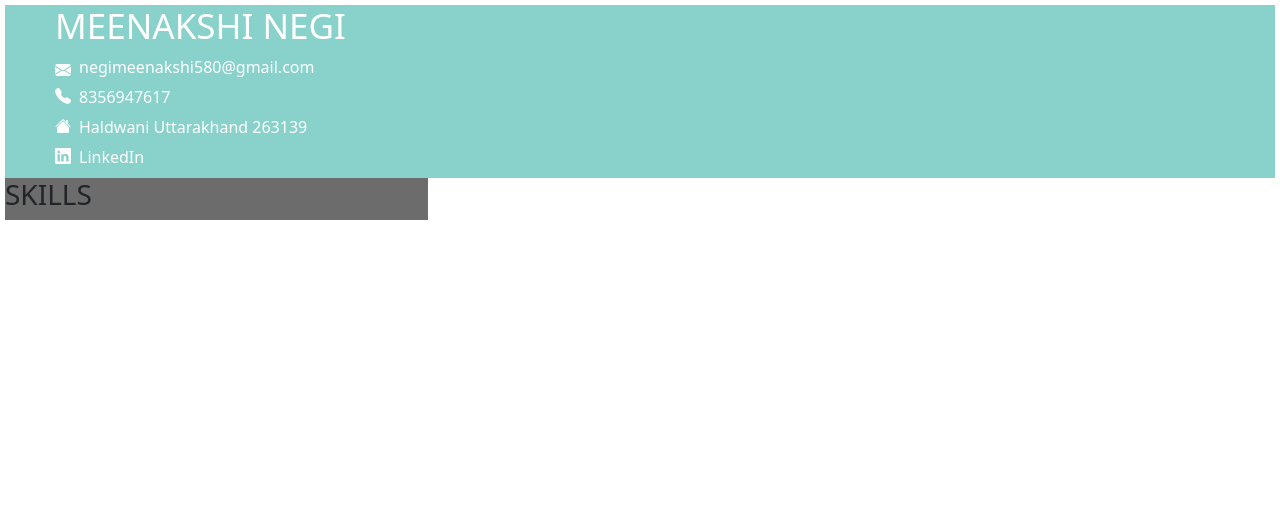
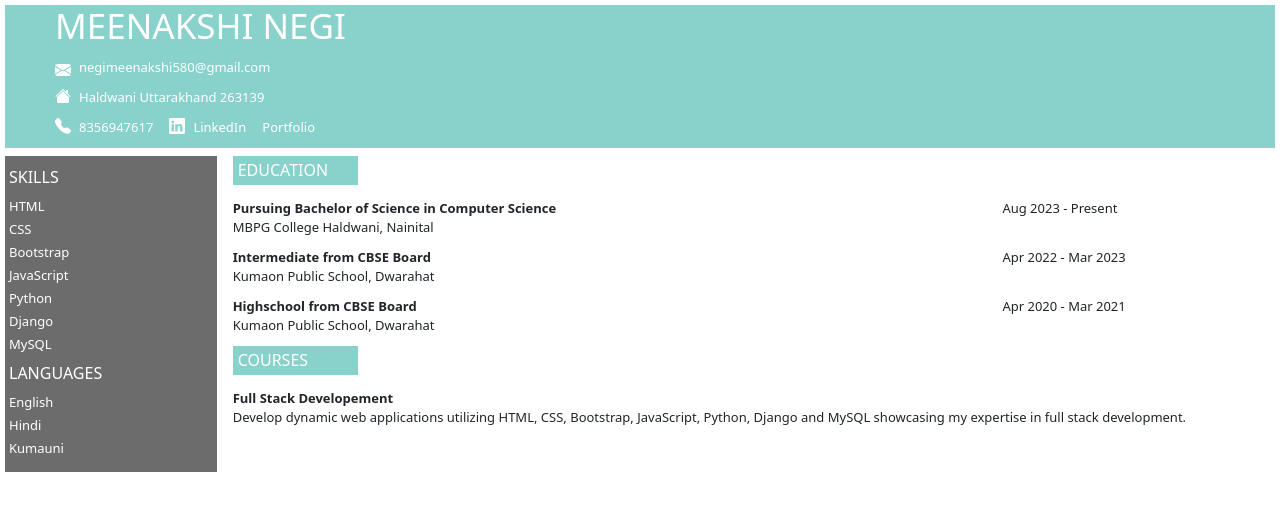
Before and after one commit to meenakshi263652/resume, a plain HTML site: page index.html in a window 1280 px wide. Drawn offline with nearby package versions, Linux system fonts and the light colour scheme.

Commit message:
Add files via upload
add element

```diff
--- a/index.html
+++ b/index.html
@@ -6,6 +6,7 @@
     <meta name="viewport" content="width=device-width, initial-scale=1.0">
     <link href="https://cdn.jsdelivr.net/npm/bootstrap@5.3.3/dist/css/bootstrap.min.css" rel="stylesheet"
         integrity="sha384-QWTKZyjpPEjISv5WaRU9OFeRpok6YctnYmDr5pNlyT2bRjXh0JMhjY6hW+ALEwIH" crossorigin="anonymous">
+    <!-- <link rel="stylesheet" href="style.css"> -->
     <title>RESUME</title>
     <style>
         :root {
@@ -17,8 +18,13 @@
 
 body {
     margin: 5px;
+    font-size: small;
 }
-
+@media screen and (max-width:768px) {
+    body{
+        font-size: 10px;
+    }
+}
 header {
     background-color: var(--primary-color);
     color: var(--second-color);
@@ -26,9 +32,23 @@
     line-height: 10px;
 }
 
+@media screen and (max-width:768px) {
+    header {
+        padding: 0 20px;
+        line-height: 5px;
+    }
+}
+
 header h1 {
     font-size: 35px;
     margin-bottom: 15px;
+}
+
+@media screen and (max-width:768px) {
+    header h1 {
+        font-size: 30px;
+        margin-bottom: 10px;
+    }
 }
 
 header a {
@@ -36,13 +56,45 @@
     text-decoration: none;
 }
 
-        @media screen and (max-width:768px) {
-            header {
-                padding: 20px;
+.first {
+    background-color: var(--secondary-color);
+    color: var(--second-color);
+    padding-left :10px;
+}
+
+@media screen and(max-width:768px){
+    .first{
+        padding: 0;
     }
 }
-        .first{
-            background-color: var(--secondary-color);
+
+
+.languages{
+    line-height: 7px;
+}
+.skills{
+    line-height: 7px;
+}
+.skill{
+    margin-bottom: 15px;
+}
+.edu{
+    background-color: var(--primary-color);
+    color: var(--second-color);
+    padding: 5px;
+    width: 125px;
+    margin-bottom: 18px;
+}
+.edu_h{
+    line-height: 10px
+}
+@media screen and(max-width:768px){
+    .edu_t{
+        margin-left: 25px;
+    }
+}
+.edu_d{
+    margin-top: -7px;
 }
 
     </style>
@@ -59,14 +111,7 @@
             </svg>
             <p class="ms-2">negimeenakshi580@gmail.com</p>
         </div>
-        <div class="d-flex mt-0 py-0">
-            <svg xmlns="http://www.w3.org/2000/svg" width="16" height="16" fill="currentColor"
-                class="bi bi-telephone-fill" viewBox="0 0 16 16">
-                <path fill-rule="evenodd"
-                    d="M1.885.511a1.745 1.745 0 0 1 2.61.163L6.29 2.98c.329.423.445.974.315 1.494l-.547 2.19a.68.68 0 0 0 .178.643l2.457 2.457a.68.68 0 0 0 .644.178l2.189-.547a1.75 1.75 0 0 1 1.494.315l2.306 1.794c.829.645.905 1.87.163 2.611l-1.034 1.034c-.74.74-1.846 1.065-2.877.702a18.6 18.6 0 0 1-7.01-4.42 18.6 18.6 0 0 1-4.42-7.009c-.362-1.03-.037-2.137.703-2.877z" />
-            </svg>
-            <p class="ms-2 mt-1">8356947617</p>
-        </div>
+
         <div class="d-flex mt-0 py-0">
             <svg xmlns="http://www.w3.org/2000/svg" width="16" height="16" fill="currentColor" class="bi bi-house-fill"
                 viewBox="0 0 16 16">
@@ -76,9 +121,18 @@
             </svg>
             <p class="ms-2 mt-1">Haldwani Uttarakhand 263139</p>
         </div>
-        <div class="d-flex mt-0 py-0">
-            <svg xmlns="http://www.w3.org/2000/svg" width="16" height="16" fill="currentColor" class="bi bi-linkedin"
-                viewBox="0 0 16 16">
+        <div class="d-flex">
+            <div class="d-flex me-2 mt-0 py-0">
+                <svg xmlns="http://www.w3.org/2000/svg" width="16" height="16" fill="currentColor"
+                    class="bi bi-telephone-fill" viewBox="0 0 16 16">
+                    <path fill-rule="evenodd"
+                        d="M1.885.511a1.745 1.745 0 0 1 2.61.163L6.29 2.98c.329.423.445.974.315 1.494l-.547 2.19a.68.68 0 0 0 .178.643l2.457 2.457a.68.68 0 0 0 .644.178l2.189-.547a1.75 1.75 0 0 1 1.494.315l2.306 1.794c.829.645.905 1.87.163 2.611l-1.034 1.034c-.74.74-1.846 1.065-2.877.702a18.6 18.6 0 0 1-7.01-4.42 18.6 18.6 0 0 1-4.42-7.009c-.362-1.03-.037-2.137.703-2.877z" />
+                </svg>
+                <p class="ms-2 mt-1">8356947617</p>
+            </div>
+            <div class="d-flex ms-2 mt-0 py-0">
+                <svg xmlns="http://www.w3.org/2000/svg" width="16" height="16" fill="currentColor"
+                    class="bi bi-linkedin" viewBox="0 0 16 16">
                     <path
                         d="M0 1.146C0 .513.526 0 1.175 0h13.65C15.474 0 16 .513 16 1.146v13.708c0 .633-.526 1.146-1.175 1.146H1.175C.526 16 0 15.487 0 14.854zm4.943 12.248V6.169H2.542v7.225zm-1.2-8.212c.837 0 1.358-.554 1.358-1.248-.015-.709-.52-1.248-1.342-1.248S2.4 3.226 2.4 3.934c0 .694.521 1.248 1.327 1.248zm4.908 8.212V9.359c0-.216.016-.432.08-.586.173-.431.568-.878 1.232-.878.869 0 1.216.662 1.216 1.634v3.865h2.401V9.25c0-2.22-1.184-3.252-2.764-3.252-1.274 0-1.845.7-2.165 1.193v.025h-.016l.016-.025V6.169h-2.4c.03.678 0 7.225 0 7.225z" />
                 </svg>
@@ -86,14 +140,79 @@
                         href="https://www.linkedin.com/in/meenakshi-negi-2a8790352?utm_source=share&utm_campaign=share_via&utm_content=profile&utm_medium=android_app">LinkedIn</a>
                 </p>
             </div>
+            <div class="d-flex ms-2 mt-0 py-0">
+                <p class="ms-2 mt-1"><a href="https://my-portfolio-info-web.netlify.app/">Portfolio</a>
+                </p>
+            </div>
+        </div>
+
     </header>
 
-    <main class="d-flex ">
-        <section class="first col-lg-4">
-            <h3>SKILLS</h3>
+    <section class="d-flex mt-2">
+        <div class="first col-lg-2 col-md-2 col-sm-2 p-1">
+            <div class="skills">
+                <h6 class="mt-2 mb-3">SKILLS</h6>
+                <p>HTML</p>
+                <p>CSS</p>
+                <p>Bootstrap</p>
+                <p>JavaScript</p>
+                <p>Python</p>
+                <p>Django</p>
+                <p>MySQL</p>
+            </div>
+
+            <div class="languages mt-1">
+                <h6 class="mt-2 mb-3">LANGUAGES</h6>
+                <p class="">English</p>
+                <p class="">Hindi</p>
+                <p class="">Kumauni</p>
+
+            </div>
+        </div>
+        <div class="second col-lg-10 col-md-10 col-sm-10">
+            <!-- education -->
+            <div class="education px-3">
+                <h6 class="edu">EDUCATION</h6>
+                <div class="d-flex edu_h">
+                    <div class="col-lg-9 col-md-9 col-sm-9">
+                        <p class=""><b>Pursuing Bachelor of Science in Computer Science</b></p>
+                        <p class="edu_d">MBPG College Haldwani, Nainital</p>
+                    </div>
+                    <div class="col-lg-3 col-md-3 col-sm-3">
+                        <p>Aug 2023 - Present</p>
+                    </div>
+                </div>
+                <div class="d-flex edu_h mt-1">
+                    <div class="col-lg-9 col-md-9 col-sm-9">
+                        <p class=""><b>Intermediate from CBSE Board</b></p>
+                        <p class="edu_d">Kumaon Public School, Dwarahat</p>
+                    </div>
+                    <div class="col-lg-3 col-md-3 col-sm-3">
+                        <p class="edu_t">Apr 2022 - Mar 2023</p>
+                    </div>
+                </div>
+                <div class="d-flex edu_h mt-1">
+                    <div class="col-lg-9 col-md-9 col-sm-9">
+                        <p class=""><b>Highschool from CBSE Board</b></p>
+                        <p class="edu_d">Kumaon Public School, Dwarahat</p>
+                    </div>
+                    <div class="col-lg-3 col-md-3 col-sm-3">
+                        <p class="edu_t">Apr 2020 - Mar 2021</p>
+                    </div>
+                </div>
+            </div>
+            <!-- course -->
+            <div class="education px-3">
+                <h6 class="edu">COURSES</h6>
+                <div class="d-flex edu_h">
+                    <div class="col-lg-12 col-md-12 col-sm-12">
+                        <p class=""><b>Full Stack Developement</b></p>
+                        <p class="edu_d">Develop dynamic web applications utilizing HTML, CSS, Bootstrap, JavaScript, Python, Django and MySQL showcasing my expertise in full stack development.</p>
+                    </div>
+                </div>
+            </div>
+        </div>
     </section>
-        <section class="second col-lg-8"></section>
-    </main>
 
 
     <script src="https://cdn.jsdelivr.net/npm/bootstrap@5.3.3/dist/js/bootstrap.bundle.min.js"
```
Lines whose indentation alone changed are shown as unchanged.
